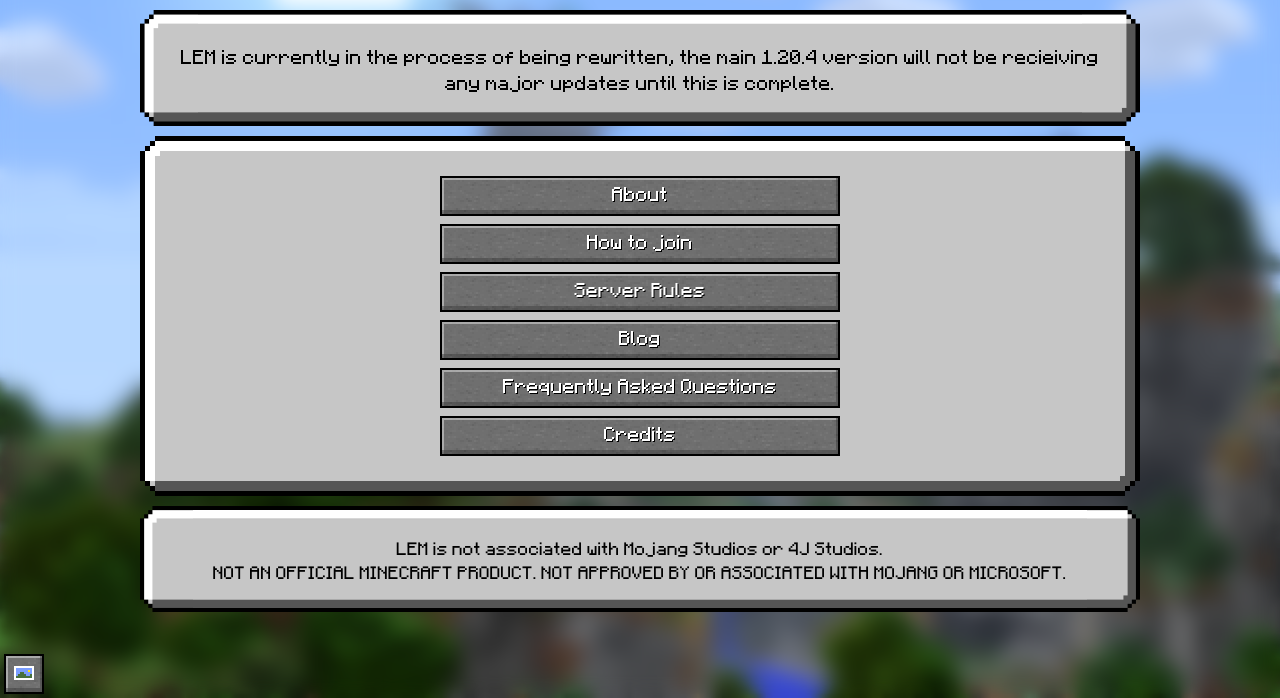
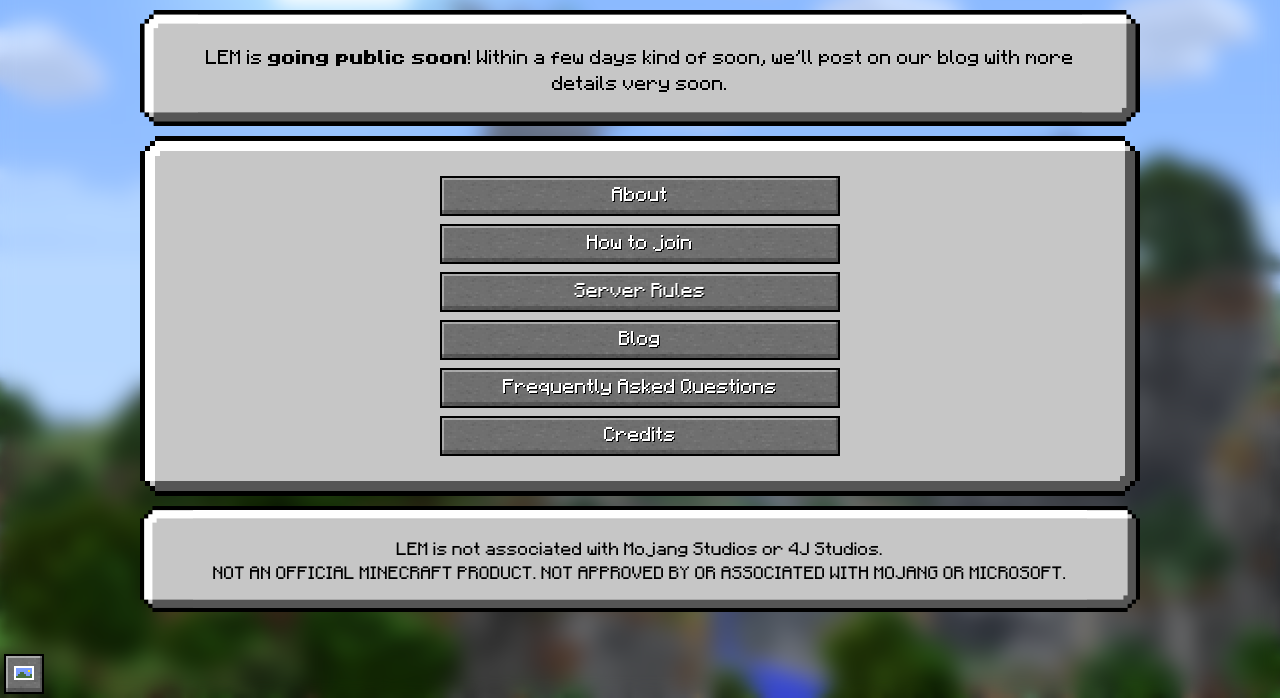
Before and after one commit to Legacy-Edition-Minigames/Website, a Jekyll site: the page built from index.html, in a window 1280 px wide, cut to the strip 202-900 px from the top of the page. Built offline with Jekyll 4.4.1, drawn with Linux system fonts in a browser that asks for light colours; some web fonts are replaced.

Commit message:
Change banner on index to mention launch

```diff
--- a/index.html
+++ b/index.html
@@ -4,7 +4,7 @@
 ---
 
 <div class="guibox center">
-	LEM is currently in the process of being rewritten, the main 1.20.4 version will not be recieiving any major updates until this is complete.
+	LEM is <b>going public soon</b>! Within a few days kind of soon, we'll post on our blog with more details very soon.
 </div>
 
 <div class="guibox center">
```
